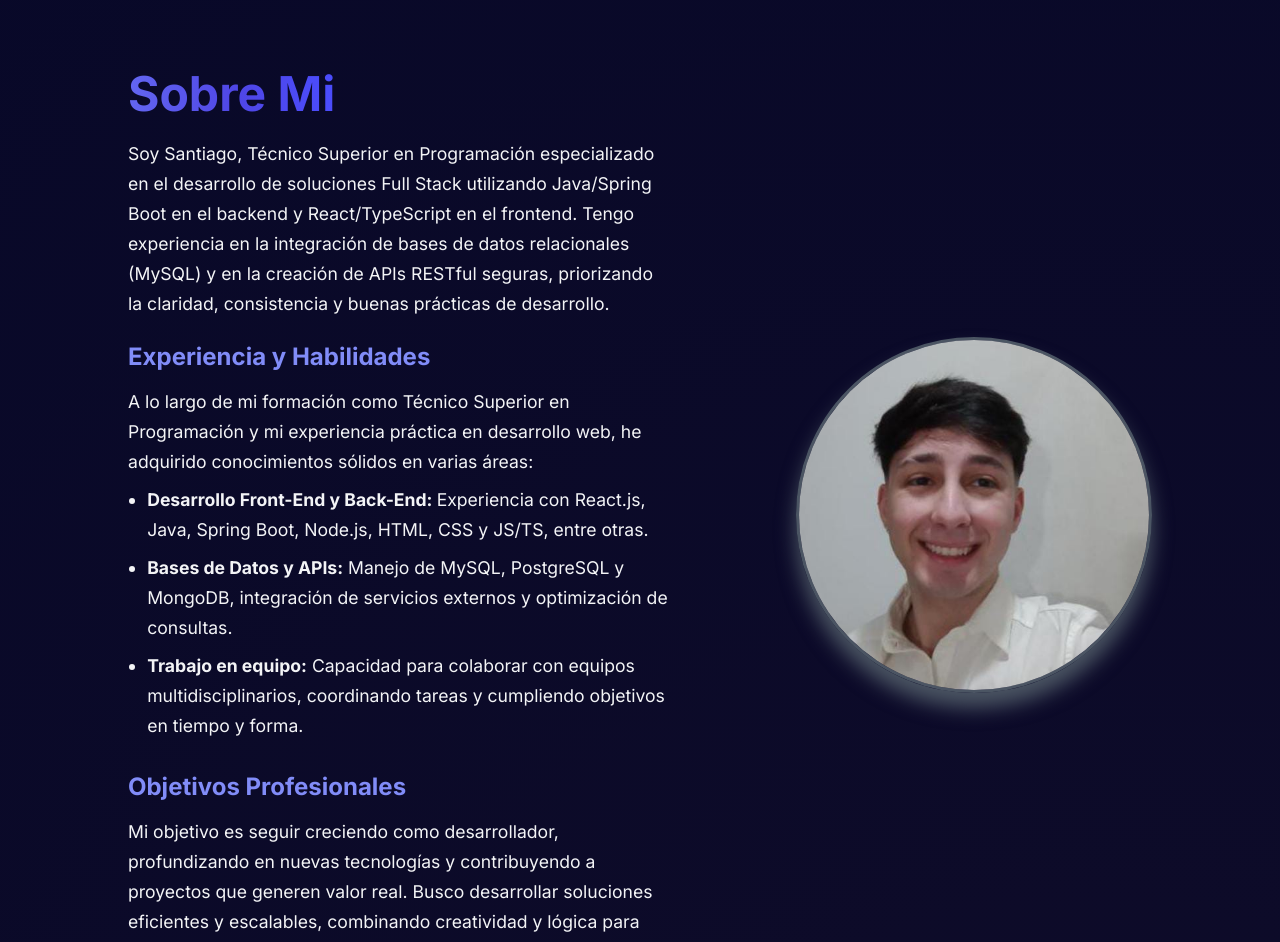
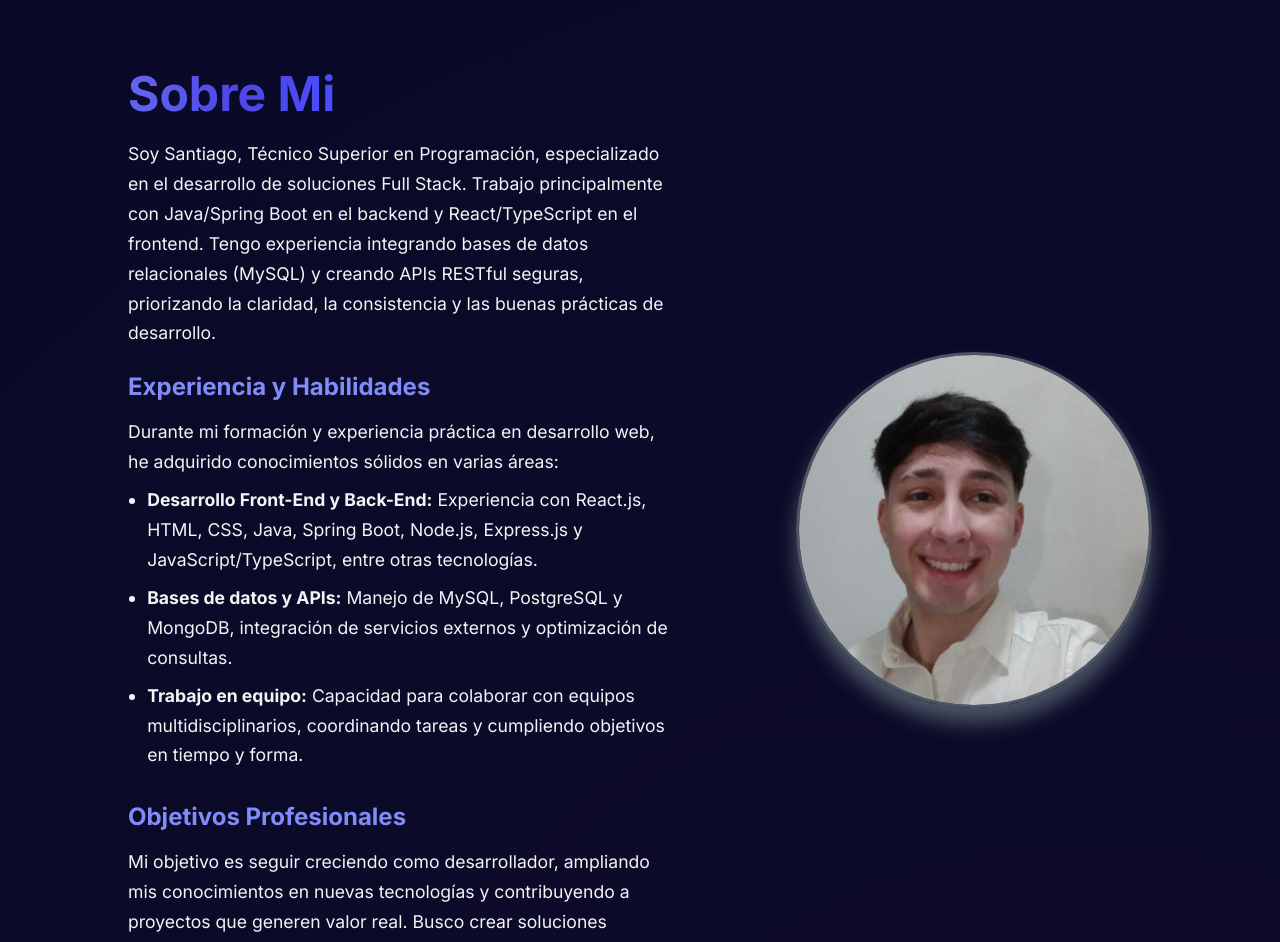
Before and after one commit to Santiago91218/Santiago-Comeglio, a React (Vite) app: page / in a window 1280 px wide. Shown: the part 800-1742 px from the top of the page. Built offline with nearby package versions, Linux system fonts and the light colour scheme.

Commit message:
Arreglando scroll, detalles y archivo README.md

```diff
--- a/public/data/projects/projects.json
+++ b/public/data/projects/projects.json
@@ -65,7 +65,7 @@
         "Lombok"
       ],
       "database": ["MySQL"],
-      "tools": ["Cloudinary", "SendGrid", "Mercado Pago"]
+      "tools": ["Cloudinary", "Mercado Pago", "SendGrid"]
     }
   },
   {
--- a/src/App.tsx
+++ b/src/App.tsx
@@ -18,7 +18,6 @@ function App() {
       const windowHeight = window.innerHeight;
       const fullHeight = document.body.scrollHeight;
 
-      // Ocultar la flecha cuando se está cerca del final
       if (scrollTop + windowHeight >= fullHeight - 50) {
         setShowArrow(false);
       } else {
--- a/src/components/screens/AboutMe/AboutMe.tsx
+++ b/src/components/screens/AboutMe/AboutMe.tsx
@@ -13,12 +13,12 @@ export const AboutMe = () => {
             </div>
 
             <p className={styles.textAboutMe}>
-              Soy Santiago, Técnico Superior en Programación especializado en el
-              desarrollo de soluciones Full Stack utilizando Java/Spring Boot en
-              el backend y React/TypeScript en el frontend. Tengo experiencia en
-              la integración de bases de datos relacionales (MySQL) y en la
-              creación de APIs RESTful seguras, priorizando la claridad,
-              consistencia y buenas prácticas de desarrollo.
+              Soy Santiago, Técnico Superior en Programación, especializado en
+              el desarrollo de soluciones Full Stack. Trabajo principalmente con
+              Java/Spring Boot en el backend y React/TypeScript en el frontend.
+              Tengo experiencia integrando bases de datos relacionales (MySQL) y
+              creando APIs RESTful seguras, priorizando la claridad, la
+              consistencia y las buenas prácticas de desarrollo.
             </p>
           </div>
 
@@ -29,19 +29,18 @@ export const AboutMe = () => {
 
             <div className={styles.textAboutMe}>
               <p>
-                A lo largo de mi formación como Técnico Superior en Programación
-                y mi experiencia práctica en desarrollo web, he adquirido
-                conocimientos sólidos en varias áreas:
+                Durante mi formación y experiencia práctica en desarrollo web,
+                he adquirido conocimientos sólidos en varias áreas:
               </p>
 
               <ul className={styles.list}>
                 <li>
-                  <b>Desarrollo Front-End y Back-End: </b>Experiencia con
-                  React.js, Java, Spring Boot, Node.js, HTML, CSS y JS/TS, entre
-                  otras.
+                  <b>Desarrollo Front-End y Back-End:</b> Experiencia con
+                  React.js, HTML, CSS, Java, Spring Boot, Node.js, Express.js y
+                  JavaScript/TypeScript, entre otras tecnologías.
                 </li>
                 <li>
-                  <b>Bases de Datos y APIs:</b> Manejo de MySQL, PostgreSQL y
+                  <b>Bases de datos y APIs:</b> Manejo de MySQL, PostgreSQL y
                   MongoDB, integración de servicios externos y optimización de
                   consultas.
                 </li>
@@ -60,10 +59,11 @@ export const AboutMe = () => {
             </div>
 
             <p className={styles.textAboutMe}>
-              Mi objetivo es seguir creciendo como desarrollador, profundizando
-              en nuevas tecnologías y contribuyendo a proyectos que generen
-              valor real. Busco desarrollar soluciones eficientes y escalables,
-              combinando creatividad y lógica para enfrentar desafíos complejos.
+              Mi objetivo es seguir creciendo como desarrollador, ampliando mis
+              conocimientos en nuevas tecnologías y contribuyendo a proyectos
+              que generen valor real. Busco crear soluciones eficientes y
+              escalables, combinando creatividad y lógica para enfrentar
+              desafíos complejos.
             </p>
           </div>
         </div>
--- a/src/components/screens/Contact/Contact.module.css
+++ b/src/components/screens/Contact/Contact.module.css
@@ -158,6 +158,15 @@
   color: var(--gray-300);
 }
 
+.contentIcons p a {
+  color: var(--gray-300);
+  transition: color 0.3s ease;
+}
+
+.contentIcons p a:hover {
+  color: var(--gray-400);
+}
+
 .contentIcons svg {
   color: var(--violet-400);
 }
--- a/src/components/screens/Contact/Contact.tsx
+++ b/src/components/screens/Contact/Contact.tsx
@@ -1,12 +1,12 @@
 import { useEffect, useState } from "react";
 import styles from "./Contact.module.css";
 import { LuSendHorizontal } from "react-icons/lu";
-import { FaPhoneAlt } from "react-icons/fa";
 import { IoIosMail } from "react-icons/io";
 import { Alert } from "../../ui/Alert/Alert";
 import { ITypeMessage } from "../../../types/Enums/ITypeMessage"; // objeto
 import type { ITypeMessage as ITypeMessageType } from "../../../types/Enums/ITypeMessage"; // tipo
 import type { ContactForm } from "../../../types/Forms/ContactForm";
+import { SiWhatsapp } from "react-icons/si";
 
 export const Contact = () => {
   const intialValues: ContactForm = {
@@ -123,8 +123,16 @@ export const Contact = () => {
           <h4>Más información</h4>
           <div className={styles.contentItems}>
             <div className={styles.contentIcons}>
-              <FaPhoneAlt size={20} />
-              <p>+54 2634 717286</p>
+              <SiWhatsapp size={22} />
+              <p>
+                <a
+                  href="https://wa.me/542634717286"
+                  target="_blank"
+                  rel="noopener noreferrer"
+                >
+                  +54 2634 717286
+                </a>
+              </p>
             </div>
 
             <div className={styles.contentIcons}>
--- a/src/components/screens/ProjectDetail/ProjectDetail.tsx
+++ b/src/components/screens/ProjectDetail/ProjectDetail.tsx
@@ -9,9 +9,9 @@ export const ProjectDetail = () => {
   const navigate = useNavigate();
   const [projectsData, setProjectsData] = useState<IProject[]>([]);
 
-  // useEffect(() => {
-  //   window.scrollTo(0, 0);
-  // }, [slug]);
+  useEffect(() => {
+    window.scrollTo(0, 0);
+  }, [slug]);
 
   useEffect(() => {
     fetch("/data/projects/projects.json")
@@ -31,12 +31,16 @@ export const ProjectDetail = () => {
 
   if (!project) return <p>Proyecto no encontrado</p>;
 
+  const handleBack = () => {
+    navigate(`/#card-${project.id}`);
+  };
+
   return (
     <section className={styles.containerDetail}>
       <div className={styles.contentButton}>
         <button
           className={styles.button}
-          onClick={() => navigate(-1)}
+          onClick={handleBack}
           type="button"
           aria-label="Volver al listado de proyectos"
         >
--- a/src/components/screens/Projects/Projects.tsx
+++ b/src/components/screens/Projects/Projects.tsx
@@ -13,6 +13,15 @@ export const Projects = () => {
       .catch((err) => console.error(err));
   }, []);
 
+  useEffect(() => {
+    if (location.hash && projects.length > 0) {
+      const element = document.querySelector(location.hash) as HTMLElement;
+      if (element) {
+        element.scrollIntoView({ behavior: "auto" });
+      }
+    }
+  }, [location, projects]);
+
   return (
     <section className={styles.containerProjects}>
       <div className={styles.contentTitle}>
--- a/src/components/screens/Technologies/Technologies.tsx
+++ b/src/components/screens/Technologies/Technologies.tsx
@@ -30,7 +30,11 @@ export const Technologies = () => {
       .catch((err) => console.error(err));
   }, []);
 
-  const renderGroup = (title: string, cards: IElementTech[], reverse = false) => (
+  const renderGroup = (
+    title: string,
+    cards: IElementTech[],
+    reverse = false
+  ) => (
     <div className={styles.techSection}>
       <h2 className={styles.sectionTitle}>{title}</h2>
       <div className={styles.wrapper}>
--- a/src/components/ui/Alert/Alert.tsx
+++ b/src/components/ui/Alert/Alert.tsx
@@ -1,7 +1,7 @@
 import type { FC } from "react";
 import styles from "./Alert.module.css";
 import { HiOutlineInformationCircle } from "react-icons/hi";
-import type { ITypeMessage } from "../../../types/ITypeMessage";
+import type { ITypeMessage } from "../../../types/Enums/ITypeMessage";
 
 interface IProps {
   message: string;
--- a/src/components/ui/CardProject/CardProject.tsx
+++ b/src/components/ui/CardProject/CardProject.tsx
@@ -1,4 +1,4 @@
-import { useState, type FC } from "react";
+import { type FC } from "react";
 import styles from "./CardProject.module.css";
 import { useNavigate } from "react-router";
 import type { ICardProjectDTO } from "../../../types/Projects/ICardProjectDTO";
@@ -9,10 +9,9 @@ interface ICardProps {
 
 export const CardProject: FC<ICardProps> = ({ project }) => {
   const navigate = useNavigate();
-  const [scrollPosition, setScrollPosition] = useState(0);
+  const id = `card-${project.id}`;
 
   const handleClick = (titulo: string) => {
-    setScrollPosition(window.scrollY);
     const slug = titulo
       .toLowerCase()
       .normalize("NFD")
@@ -24,6 +23,7 @@ export const CardProject: FC<ICardProps> = ({ project }) => {
 
   return (
     <article
+      id={id}
       onClick={() => handleClick(project.title)}
       className={styles.containerCard}
     >
@@ -51,8 +51,7 @@ export const CardProject: FC<ICardProps> = ({ project }) => {
         <div className={styles.contentButton}>
           <button
             type="button"
-            onClick={(e) => {
-              e.stopPropagation();
+            onClick={() => {
               handleClick(project.title);
             }}
           >
--- a/src/components/ui/Header/Header.tsx
+++ b/src/components/ui/Header/Header.tsx
@@ -33,8 +33,13 @@ export const Header = () => {
                 <ImCross size={24} onClick={() => setStateMenu(false)} />
               </div>
               <ul className={styles.list}>
-                {["Sobre Mi", "Proyectos", "Tecnologías", "Contacto"].map(
-                  (option) => (
+                {[
+                  "Home",
+                  "Sobre Mi",
+                  "Proyectos",
+                  "Tecnologías",
+                  "Contacto",
+                ].map((option) => (
                   <li
                     key={option}
                     onClick={() => setOptionSelectedMenu(option)}
@@ -46,7 +51,9 @@ export const Header = () => {
                   >
                     <a
                       href={
-                          option === "Proyectos"
+                        option === "Home"
+                          ? "#Home"
+                          : option === "Proyectos"
                           ? "#Projects"
                           : option === "Sobre Mi"
                           ? "#AboutMe"
@@ -61,8 +68,7 @@ export const Header = () => {
                       {option}
                     </a>
                   </li>
-                  )
-                )}
+                ))}
               </ul>
             </div>
           </div>
```
Also changed, not shown: 1 other file (tests, documents, lock files or other folders). Lines whose indentation alone changed are shown as unchanged.
